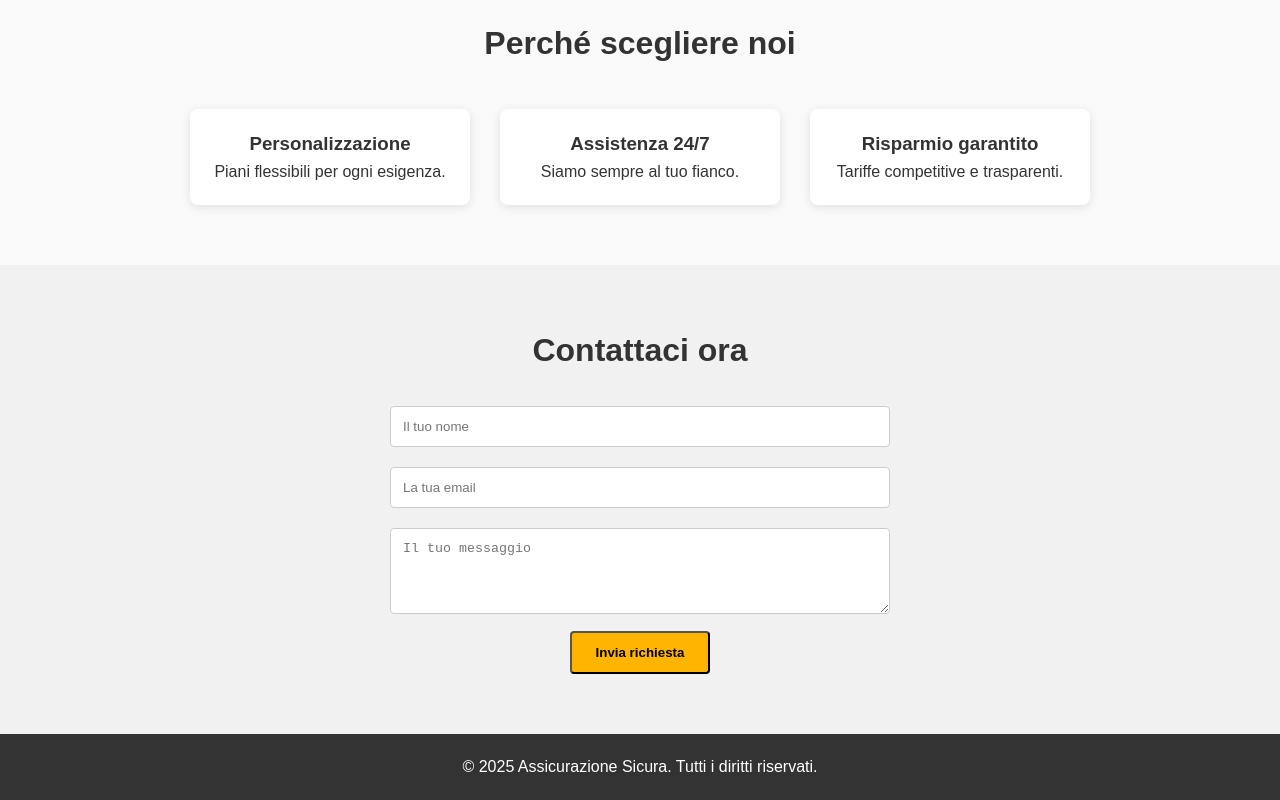
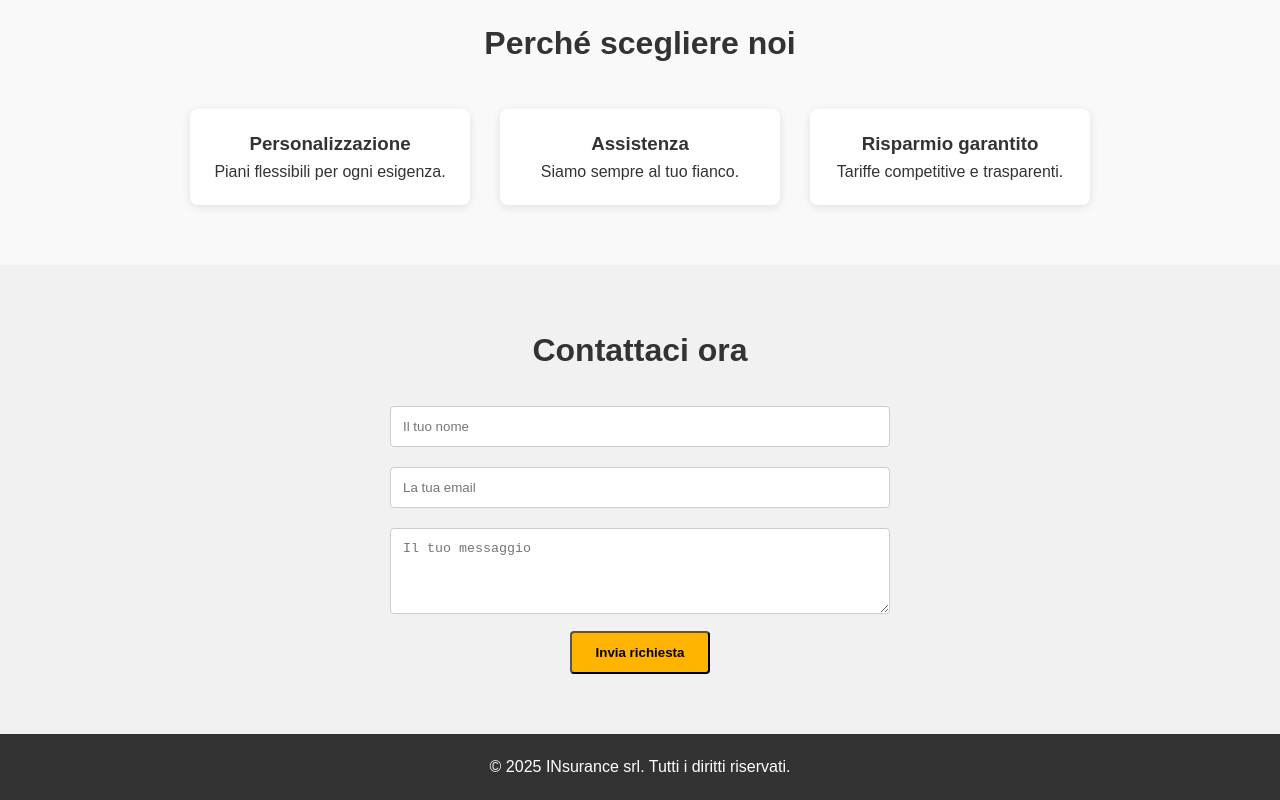
Before and after one commit to ilariafavali/assicurazione, a plain HTML site: page index.html in a window 1280 px wide. Shown: the part 360-1160 px from the top of the page. Drawn offline with Linux system fonts and the light colour scheme.

Commit message:
Update index.html

```diff
--- a/index.html
+++ b/index.html
@@ -13,7 +13,7 @@
     <h2>Perché scegliere noi</h2>
     <div class="feature-list">
       <div class="feature"><h3>Personalizzazione</h3><p>Piani flessibili per ogni esigenza.</p></div>
-      <div class="feature"><h3>Assistenza 24/7</h3><p>Siamo sempre al tuo fianco.</p></div>
+      <div class="feature"><h3>Assistenza </h3><p>Siamo sempre al tuo fianco.</p></div>
       <div class="feature"><h3>Risparmio garantito</h3><p>Tariffe competitive e trasparenti.</p></div>
     </div>
   </section>
@@ -21,6 +21,6 @@
     <h2>Contattaci ora</h2>
     <form><input type="text" name="nome" placeholder="Il tuo nome" required/><input type="email" name="email" placeholder="La tua email" required/><textarea name="messaggio" rows="4" placeholder="Il tuo messaggio" required></textarea><button type="submit" class="btn-primary">Invia richiesta</button></form>
   </section>
-  <footer><p>© 2025 Assicurazione Sicura. Tutti i diritti riservati.</p></footer>
+  <footer><p>© 2025 INsurance srl. Tutti i diritti riservati.</p></footer>
 </body>
 </html>
```
